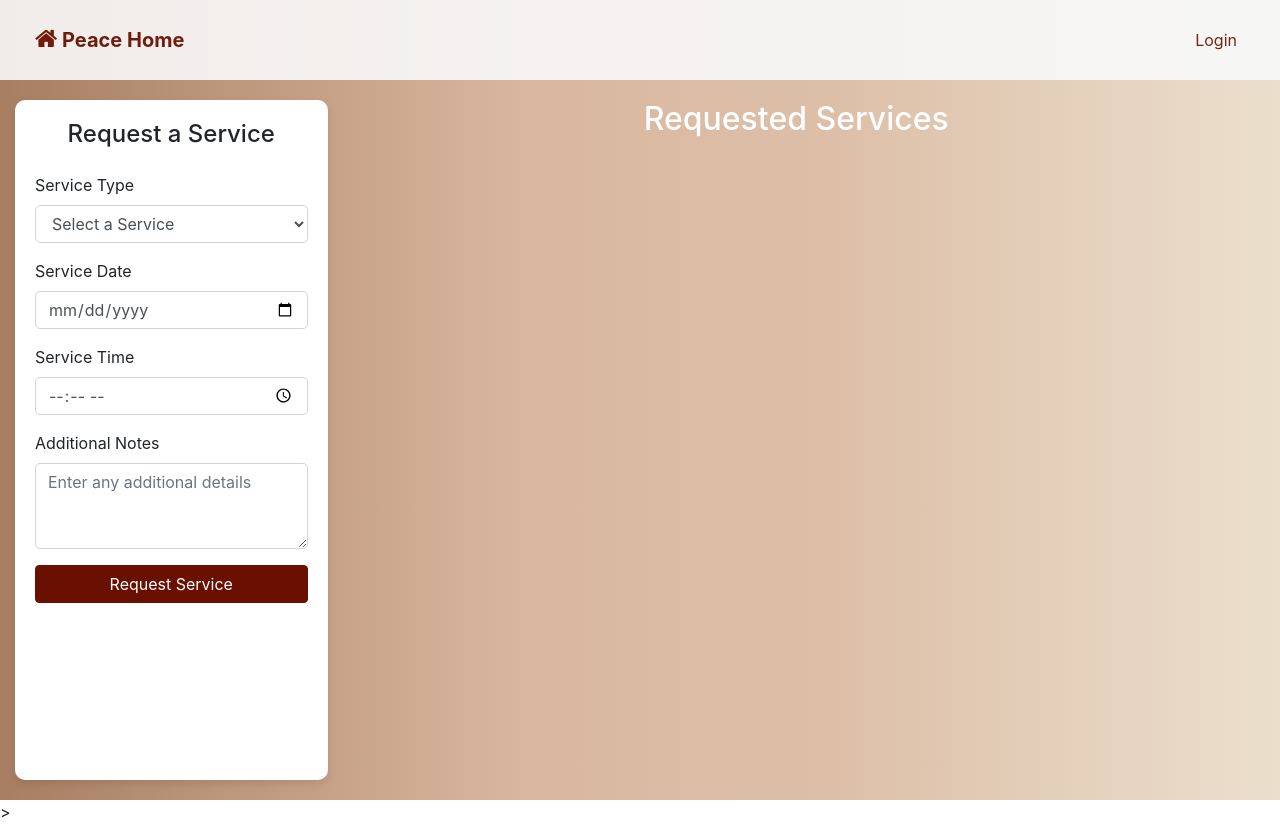
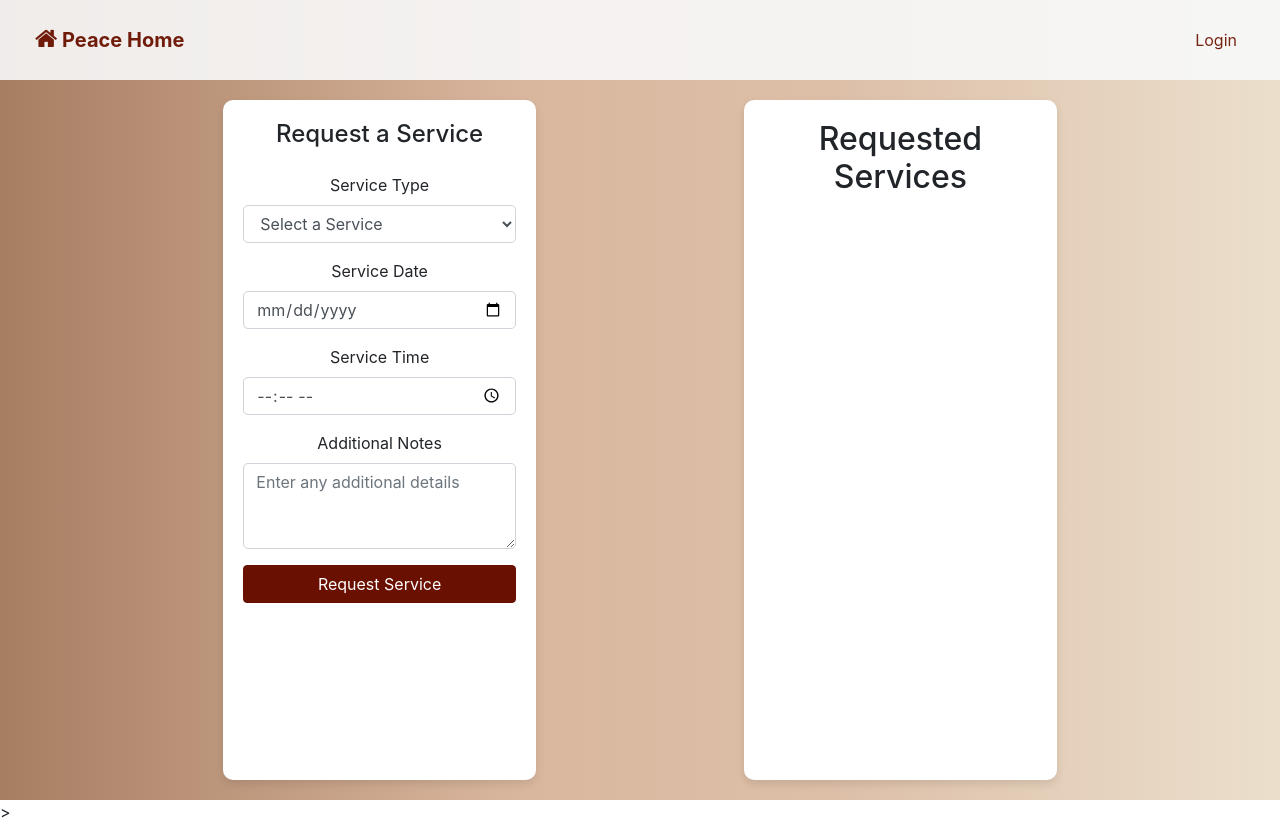
Before and after one commit to TrinhNghi/Final-Software-Engineering, a PHP site: page /requestservice.php in a window 1280 px wide. Run offline with PHP 8.4, Linux system fonts and the light colour scheme; some libraries are stand-ins or nearby versions.

Commit message:
Update requestservice.php

```diff
--- a/requestservice.php
+++ b/requestservice.php
@@ -85,8 +85,9 @@
     </nav>
 
     <!-- Main Content -->
-    <div class="container-fluid gradient-bg" style="display: flex; padding-top: 80px;">
+    <div class="container-fluid gradient-bg" style="display: flex; padding-top: 80px; text-align: center;">
         <!-- Request Service Form -->
+        <div class="col-md-2"></div>
         <div class="col-md-3 filter-box">
             <h4 class="text-center mb-4">Request a Service</h4>
             <form id="serviceForm">
@@ -117,8 +118,9 @@
         </div>
 
         <!-- Display Section -->
-        <div class="col-md-9 display-section">
-            <h2 class="text-center text-white mb-4">Requested Services</h2>
+        <div class="col-md-2"></div>
+        <div class="col-md-3 filter-box">
+            <h2 class="text-center mb-4">Requested Services</h2>
             <div class="row" id="requestedServices">
                 <!-- Requested services will be displayed here dynamically -->
             </div>
```
